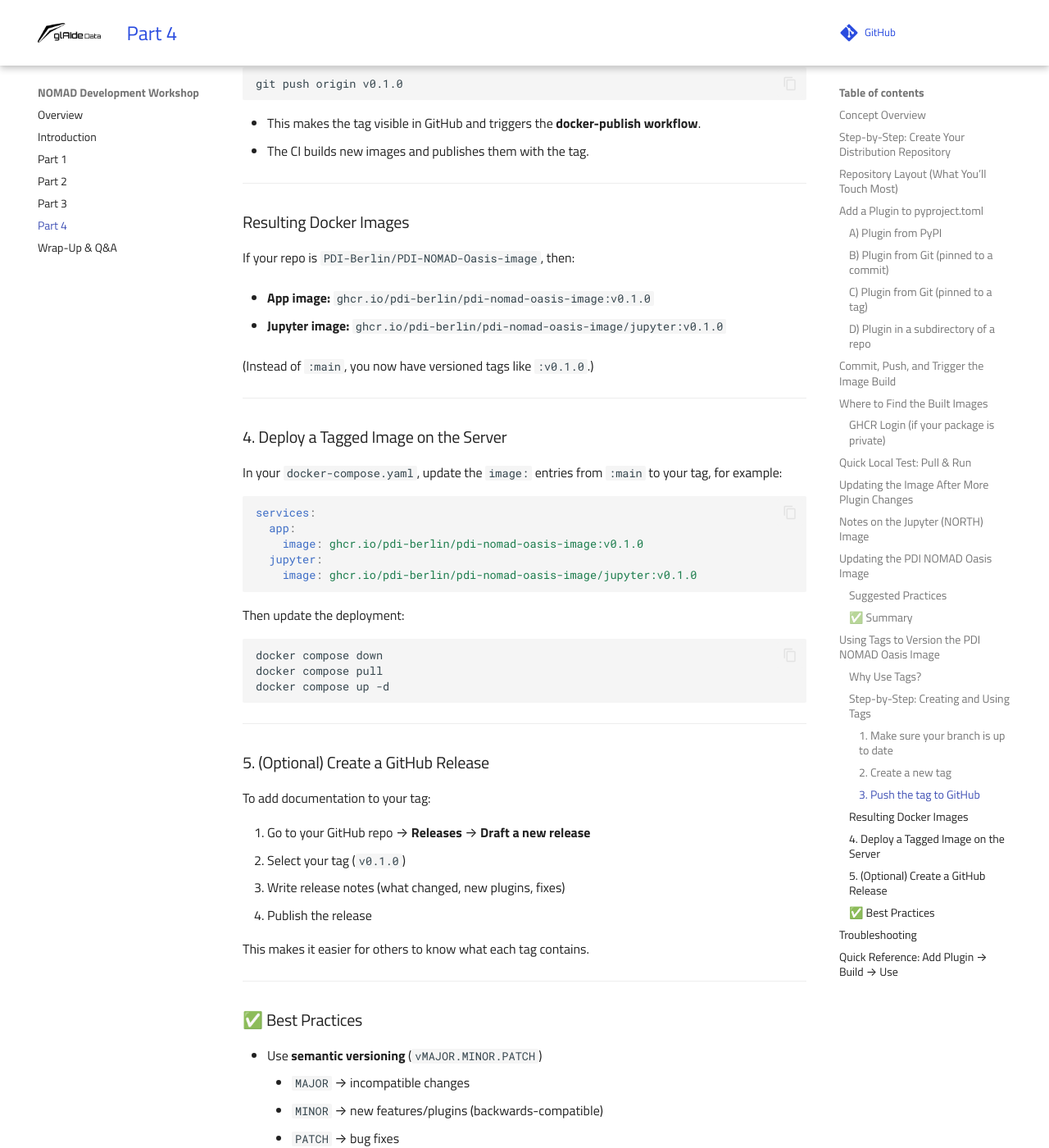
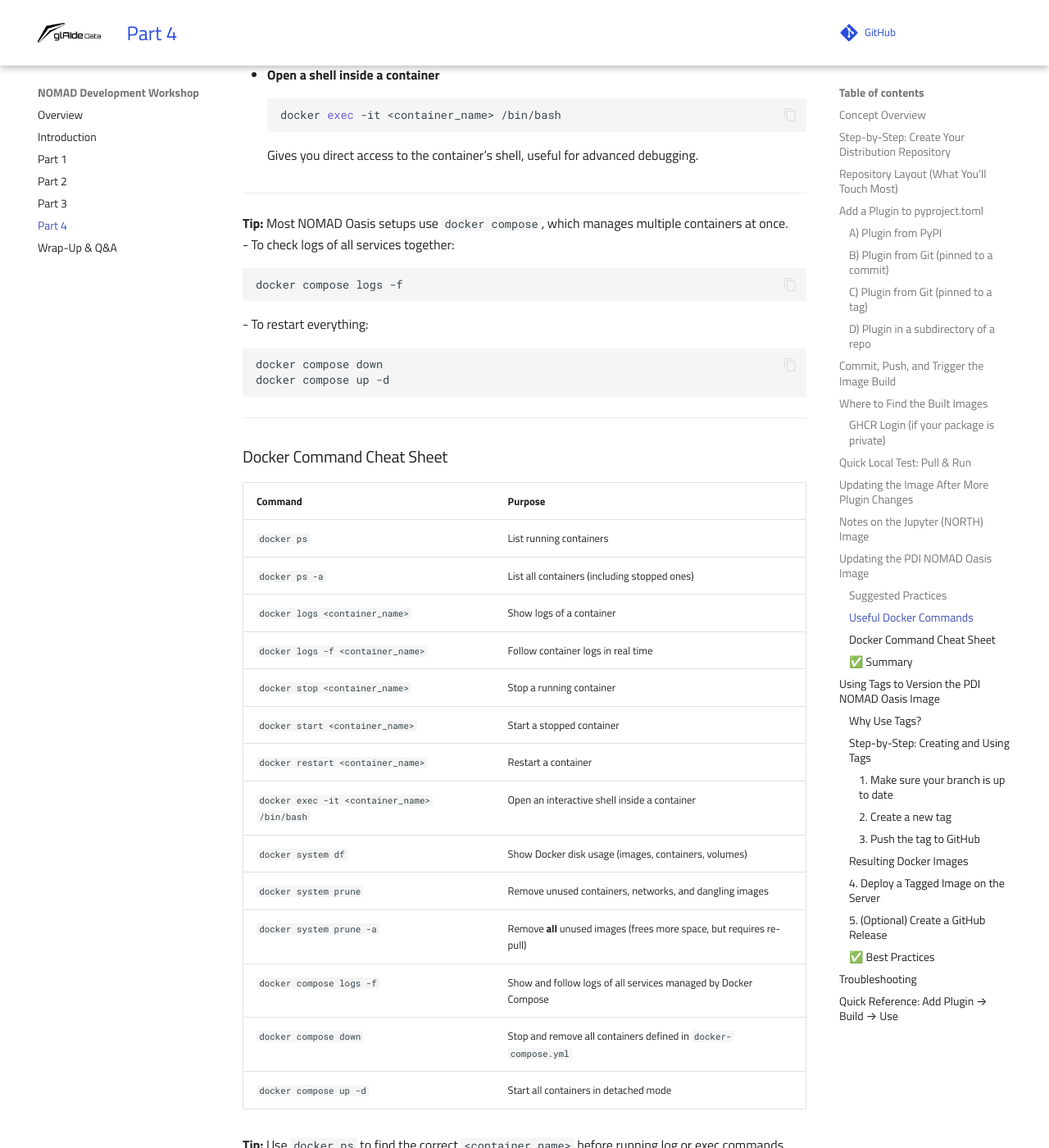
Before and after one commit to glaidedata/nomad-development-workshop-pages, an MkDocs documentation site: the page built from docs/part-4-oasis-image.md, in a window 1280 px wide and 1400 px high, scrolled down 8063 px. Shown: the whole window at 82% size. Built offline with MkDocs 1.6.1 and Material for MkDocs 9.7.7, drawn with Linux system fonts in a browser that asks for light colours; comment, search, counter and statistics services are not loaded; some of the changed text lies outside the part shown.

Commit message:
add docker commands

````diff
--- a/docs/part-4-oasis-image.md
+++ b/docs/part-4-oasis-image.md
@@ -286,6 +286,94 @@ You should organize yourself regarding **responsibility** (who maintains the rep
       ```
 
 ---
+### Useful Docker Commands
+
+When working with NOMAD Oasis images, it’s helpful to know a few basic Docker commands for monitoring and troubleshooting:
+
+- **List running containers**
+  ```bash
+  docker ps
+  ```
+  Shows all currently running containers with their names, IDs, ports, and status.
+
+- **Check logs of a container**
+  ```bash
+  docker logs <container_name>
+  ```
+  Displays the output of a running container. Use this to check for errors or debug startup issues.
+  Add `-f` to follow logs in real time:
+  ```bash
+  docker logs -f <container_name>
+  ```
+
+- **List all containers (including stopped)**
+  ```bash
+  docker ps -a
+  ```
+
+- **Stop / start / restart a container**
+  ```bash
+  docker stop <container_name>
+  docker start <container_name>
+  docker restart <container_name>
+  ```
+
+- **Remove unused images and containers**
+  ```bash
+  docker system prune
+  ```
+  Cleans up stopped containers, dangling images, and unused networks.
+  Add `-a` to remove all unused images (be careful, it frees space but requires re-pulling images later).
+
+- **Check disk usage**
+  ```bash
+  docker system df
+  ```
+  Summarizes how much disk space images, containers, and volumes are using.
+
+- **Open a shell inside a container**
+  ```bash
+  docker exec -it <container_name> /bin/bash
+  ```
+  Gives you direct access to the container’s shell, useful for advanced debugging.
+
+---
+
+**Tip:** Most NOMAD Oasis setups use `docker compose`, which manages multiple containers at once.
+- To check logs of all services together:
+  ```bash
+  docker compose logs -f
+  ```
+- To restart everything:
+  ```bash
+  docker compose down
+  docker compose up -d
+  ```
+
+---
+
+### Docker Command Cheat Sheet
+
+| Command | Purpose |
+|---------|---------|
+| `docker ps` | List running containers |
+| `docker ps -a` | List all containers (including stopped ones) |
+| `docker logs <container_name>` | Show logs of a container |
+| `docker logs -f <container_name>` | Follow container logs in real time |
+| `docker stop <container_name>` | Stop a running container |
+| `docker start <container_name>` | Start a stopped container |
+| `docker restart <container_name>` | Restart a container |
+| `docker exec -it <container_name> /bin/bash` | Open an interactive shell inside a container |
+| `docker system df` | Show Docker disk usage (images, containers, volumes) |
+| `docker system prune` | Remove unused containers, networks, and dangling images |
+| `docker system prune -a` | Remove **all** unused images (frees more space, but requires re-pull) |
+| `docker compose logs -f` | Show and follow logs of all services managed by Docker Compose |
+| `docker compose down` | Stop and remove all containers defined in `docker-compose.yml` |
+| `docker compose up -d` | Start all containers in detached mode |
+
+**Tip:** Use `docker ps` to find the correct `<container_name>` before running log or exec commands.
+
+---
 
 ### ✅ Summary
 
````
